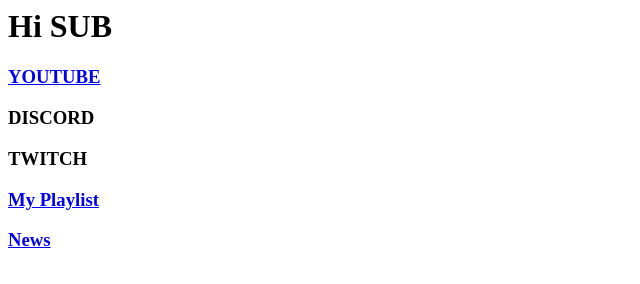
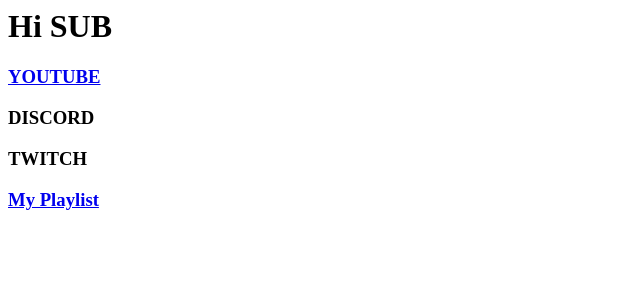
Before and after one commit to benmccoy2/TBC, a plain HTML site: page index.html in a window 1280 px wide. Shown: the full height of the page, 0-640 px from the left. Drawn offline with Linux system fonts and the light colour scheme.

Commit message:
Update index.html

```diff
--- a/index.html
+++ b/index.html
@@ -8,6 +8,5 @@
         <h3>DISCORD</h3>
         <h3>TWITCH</h3>
       <a href="https://open.spotify.com/playlist/3mevXpVCKRuF1bCMC4M35u"><h3>My Playlist</h3></a>
-      <a href="https://benmccoy2.github.io/News/"><h3>News</h3></a>
     </body>
 </html>
```
